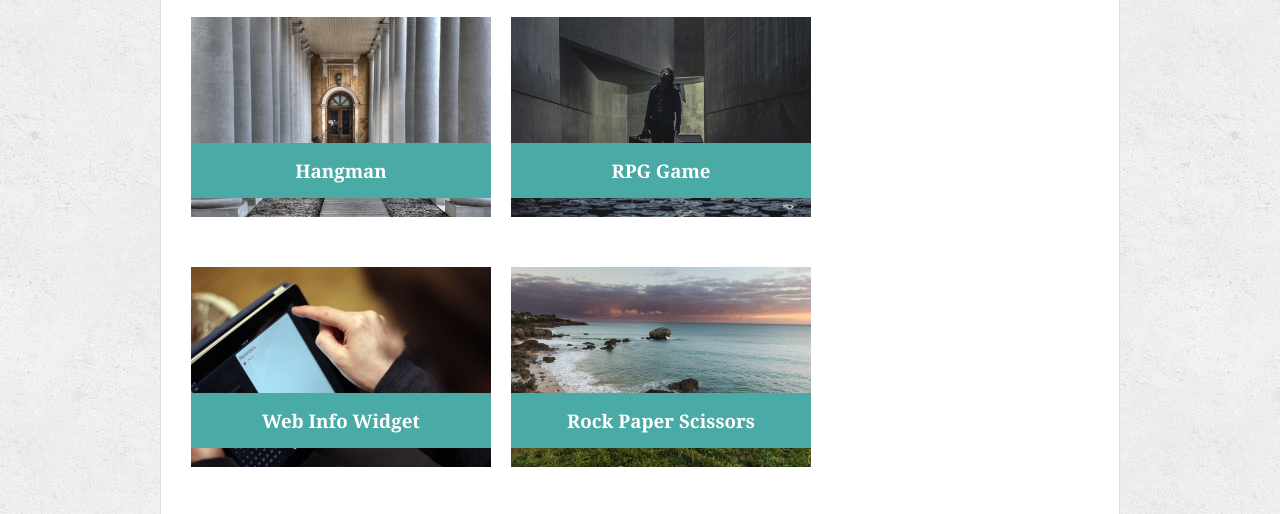
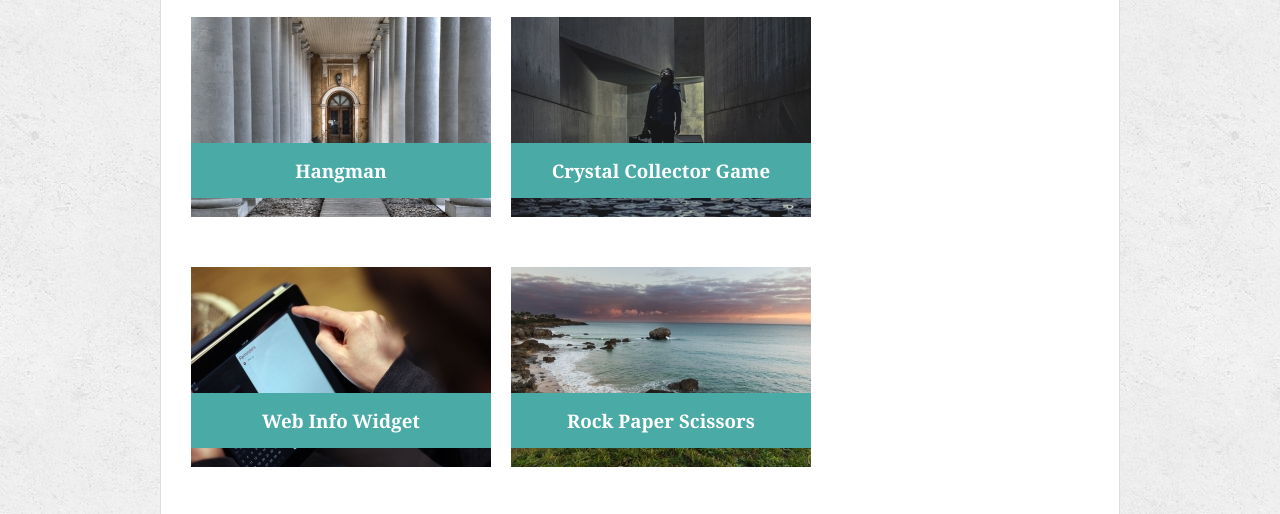
Before and after one commit to wwunsch23/Basic-Portfolio, a plain HTML site: page portfolio.html in a window 1280 px wide. Shown: the part 222-736 px from the top of the page. Drawn offline with Linux system fonts and the light colour scheme.

Commit message:
Updated Portfolio page with Crystal Game

```diff
--- a/portfolio.html
+++ b/portfolio.html
@@ -30,10 +30,11 @@
             </a>
         </div>
         <div class="image">
-            <img class="portfolioImage hover-shadow" src="./assets/images/placeimg_300_200_people.jpg">
-            <h3>
-                RPG Game
-            </h3>
+            <a href="https://wwunsch23.github.io/unit-4-game/" target="_blank">
+                <img class="portfolioImage hover-shadow" src="./assets/images/placeimg_300_200_people.jpg">
+                <h3>
+                    Crystal Collector Game
+                </h3>
         </div>
         <div class="image">
             <img class="portfolioImage hover-shadow" src="./assets/images/placeimg_300_200_tech.jpg">
```
